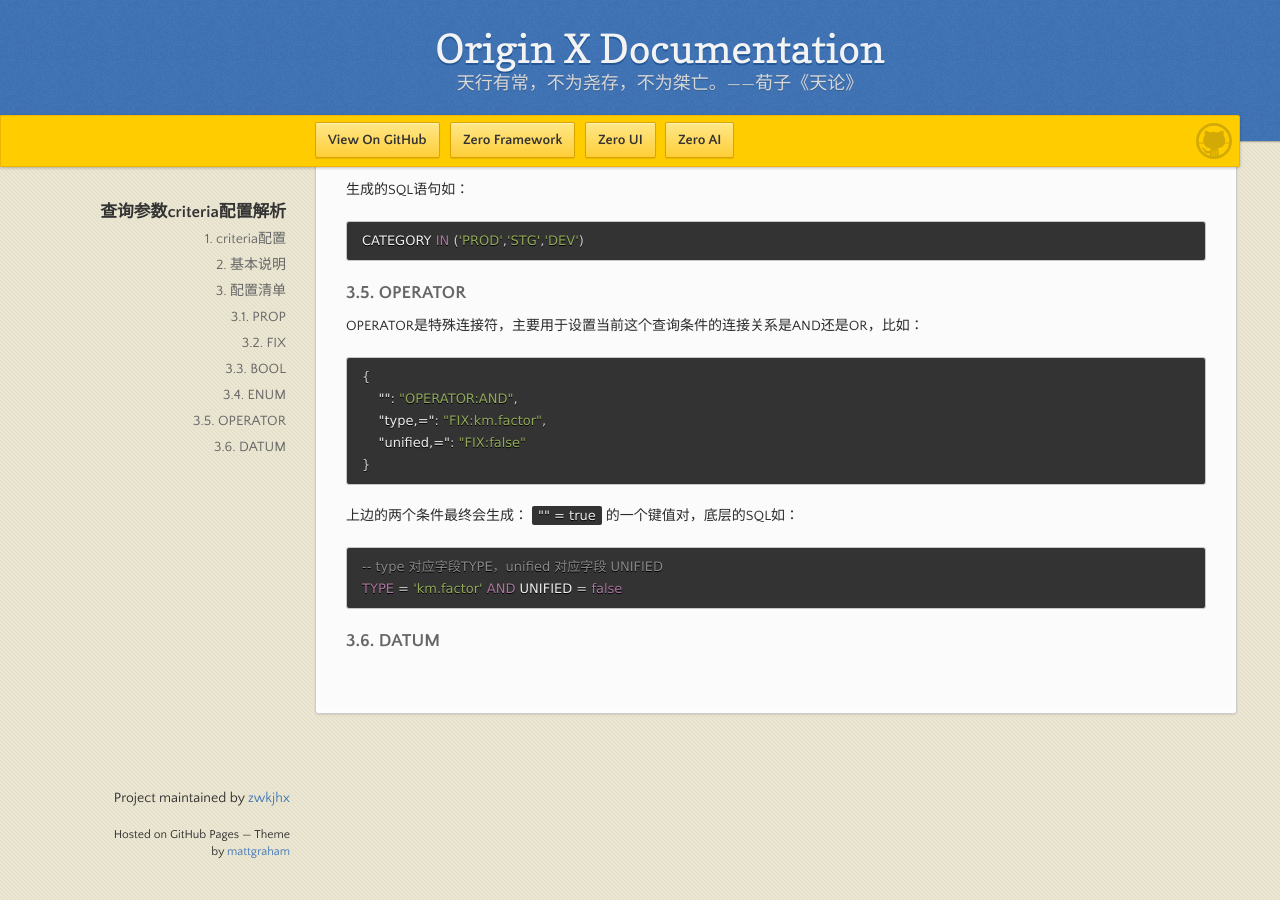
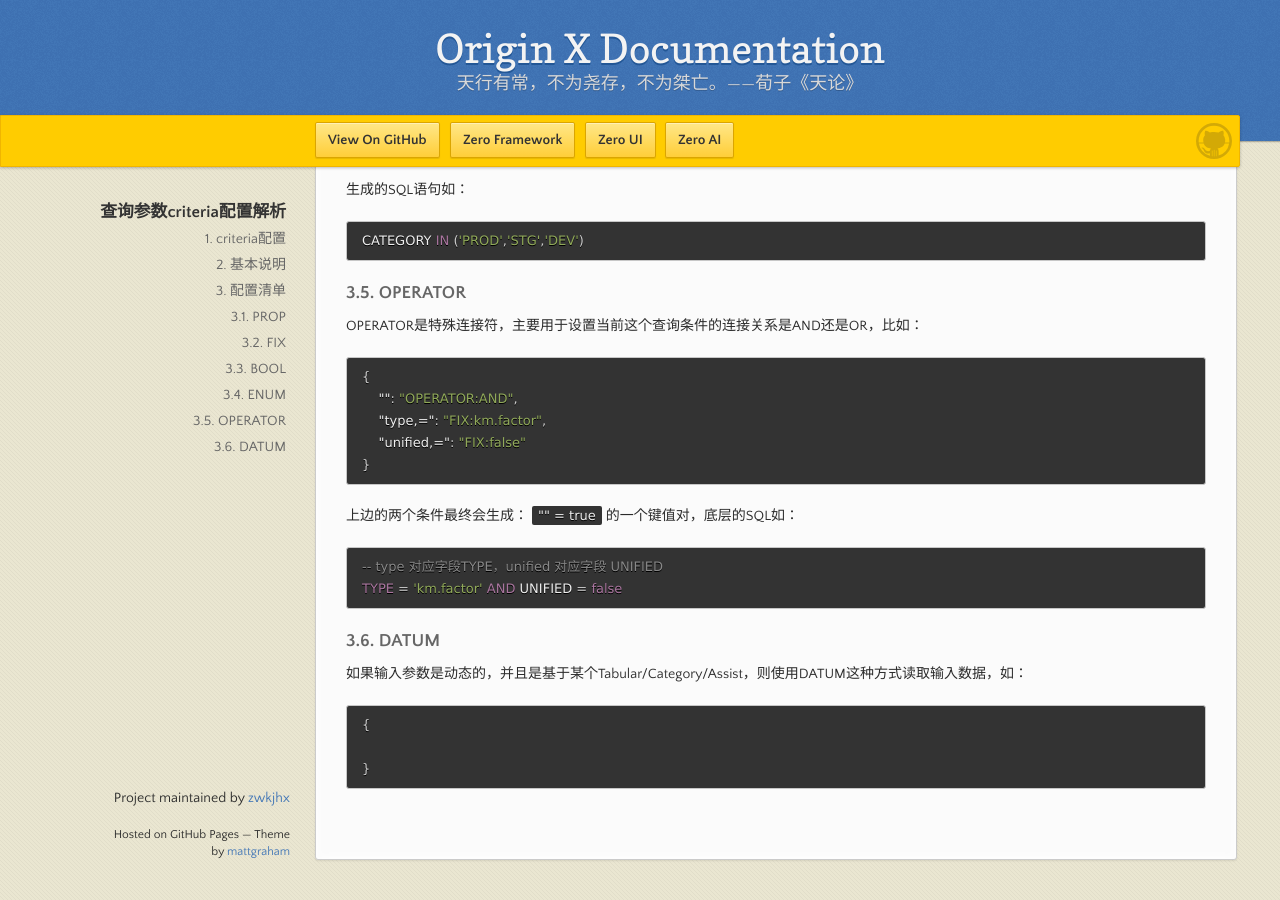
Before and after one commit to zwkjhx/ox-doc, a Jekyll site: the page built from zero-ui/1-zero-uiji-ben-jiao-cheng/zui-005-cha-xun-can-shu-criteria-pei-zhi-jie-xi.md, in a window 1280 px wide and 900 px high, scrolled down 2682 px. Built offline with Jekyll 4.4.1, drawn with Linux system fonts in a browser that asks for light colours; our own code applies the rules of GitHub Pages for plain Markdown files.

Commit message:
Updates zero-ui/1-zero-uiji-ben-jiao-cheng/zui-005-cha-xun-can-shu-criteria-pei-zhi-jie-xi.md
Auto commit by GitBook Editor

````diff
--- a/zero-ui/1-zero-uiji-ben-jiao-cheng/zui-005-cha-xun-can-shu-criteria-pei-zhi-jie-xi.md
+++ b/zero-ui/1-zero-uiji-ben-jiao-cheng/zui-005-cha-xun-can-shu-criteria-pei-zhi-jie-xi.md
@@ -159,3 +159,11 @@
 ```
 
 ### 3.6. DATUM
+
+如果输入参数是动态的，并且是基于某个Tabular/Category/Assist，则使用DATUM这种方式读取输入数据，如：
+
+```json
+{
+
+}
+```
````
